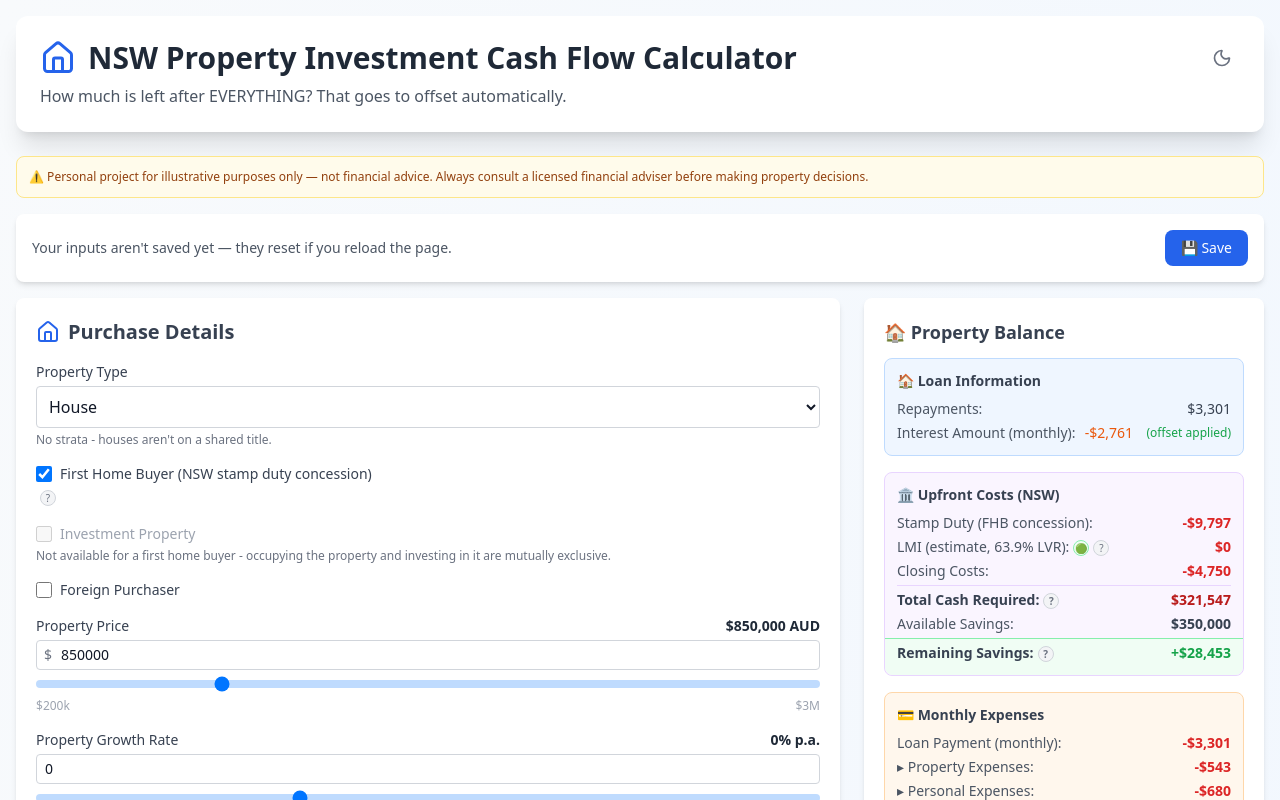
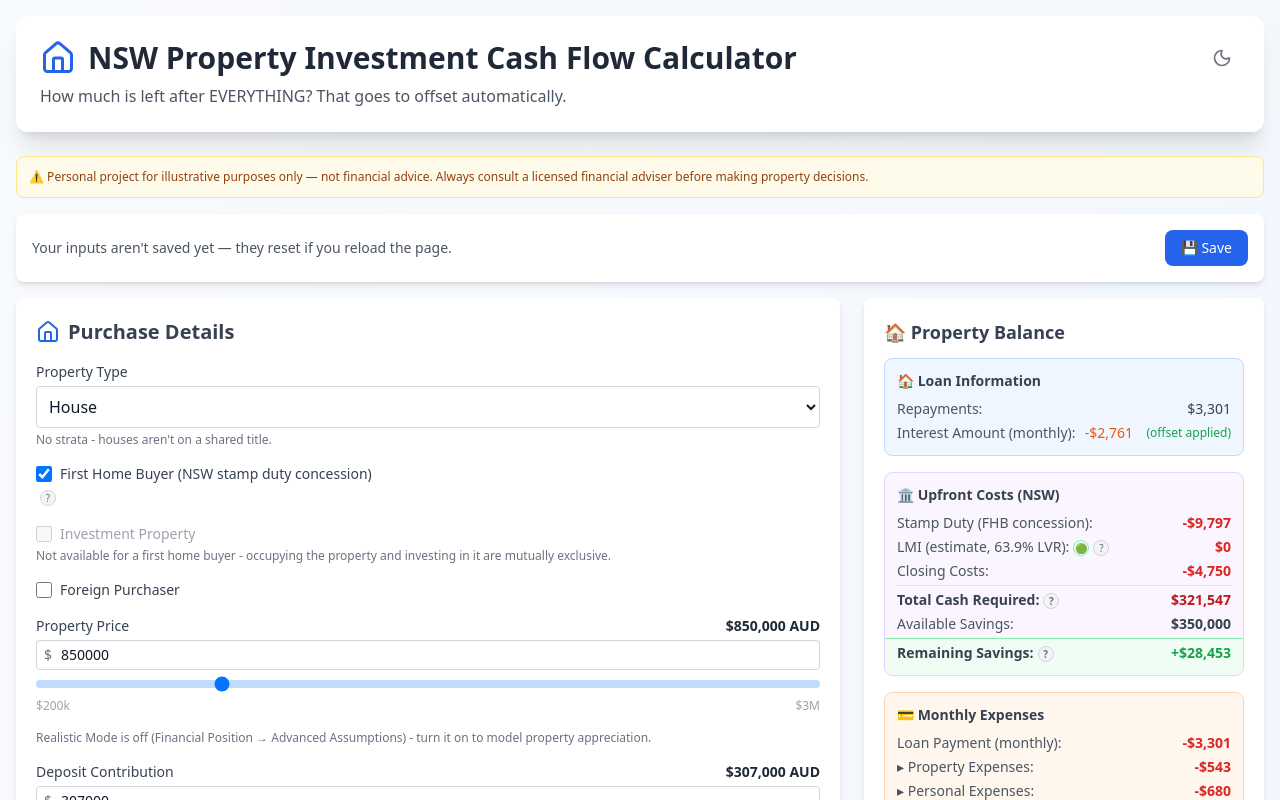
Before and after one commit to CModernel/property-calculator, a React (Vite) app: page / in a window 1280 px wide. Shown: the top 800 px of the page. Built offline with nearby package versions, Linux system fonts and the light colour scheme.

Commit message:
PCALC-79: Realistic Mode UI simplification (default off, hide inert sliders) + collapse bug fix

```diff
--- a/src/App.jsx
+++ b/src/App.jsx
@@ -101,15 +101,16 @@ const PropertyInvestmentCalculator = () => {
   const [propertyPrice, setPropertyPrice] = useState(config.propertyPrice);
   // TODO-100: master switch for the growth/inflation-rate "family" below
   // (Property/Salary/Rent/Expense Growth, Vacancy, Inflation Rate,
-  // Effective Tax Rate) - true (default) means every existing scenario
-  // behaves byte-for-byte identically, since disabling is the NEW
-  // behavior. Turning it off doesn't reset any slider's own stored
-  // value, it just holds each one's EFFECT at 0 - see the
+  // Effective Tax Rate). Turning it off doesn't reset any slider's own
+  // stored value, it just holds each one's EFFECT at 0 - see the
   // `realistic*`-prefixed derived consts below the state declarations.
   // Deliberately excludes Credit Card/Compare Offset vs ETF/Invest in
   // ETFs/Mortgage-Free Age - those are separate opt-in features with
   // their own checkboxes already, not part of this family.
-  const [realisticModeEnabled, setRealisticModeEnabled] = useState(config.realisticModeEnabled ?? true);
+  // TODO-103: defaults to false (simpler mode) for a brand-new session -
+  // every scenario saved since TODO-100 already stores its own explicit
+  // value here, so this only affects sessions with nothing saved yet.
+  const [realisticModeEnabled, setRealisticModeEnabled] = useState(config.realisticModeEnabled ?? false);
   // TODO-102: collapses Financial Position's growth/inflation/opt-in
   // sliders behind an "⚙️ Advanced Assumptions" toggle - purely
   // presentational. See financialPositionAdvancedExpanded below, which
@@ -310,10 +311,16 @@ const PropertyInvestmentCalculator = () => {
   // initializer reading sibling state, and this keeps the raw toggle
   // (what onClick flips, what persists) separate from the derived
   // "is it actually showing" value used for rendering.
+  // TODO-103 flipped realisticModeEnabled's own default to false, so the
+  // "customized away from default" check must flip polarity with it -
+  // realisticModeEnabled (true) is now the non-default value worth
+  // auto-surfacing, not !realisticModeEnabled. Getting this backwards was a
+  // real bug: it permanently forced this section open (since the default,
+  // off, always satisfied `!realisticModeEnabled`), making it uncollapsible.
   const financialPositionAdvancedCustomized =
     savingsInterestRate !== 0 || expenseGrowthRate !== 0 || inflationRate !== 0 ||
     useCreditCard || showOpportunityCost || useEtfInvesting || showMortgageFreeAge ||
-    !realisticModeEnabled;
+    realisticModeEnabled;
   const financialPositionAdvancedExpanded = showFinancialPositionAdvanced || financialPositionAdvancedCustomized;
 
   const incomeAdvancedCustomized =
@@ -1091,6 +1098,7 @@ const PropertyInvestmentCalculator = () => {
                 formatBound={formatCompactMoney}
               />
 
+              {realisticModeEnabled ? (
               <NumberSliderField
                 label="Property Growth Rate"
                 value={propertyGrowthRate}
@@ -1105,6 +1113,9 @@ const PropertyInvestmentCalculator = () => {
               >
                 Annual change in your property's value, compounding monthly - feeds the Timeline Explorer's Projected Equity figure below. 0% (default) keeps the property value fixed at the purchase price. Negative values model a downturn.
               </NumberSliderField>
+              ) : (
+              <p className="text-xs text-gray-500 dark:text-gray-400">Realistic Mode is off (Financial Position → Advanced Assumptions) - turn it on to model property appreciation.</p>
+              )}
 
               <NumberSliderField
                 label="Deposit Contribution"
@@ -1208,7 +1219,7 @@ const PropertyInvestmentCalculator = () => {
                   </InfoTooltip>
                 </label>
                 {!realisticModeEnabled && (
-                  <p className="text-xs text-gray-500 dark:text-gray-400 mt-1">Off - every growth/inflation-rate assumption below is held at 0% for now, regardless of what each slider shows.</p>
+                  <p className="text-xs text-gray-500 dark:text-gray-400 mt-1">Off - the Property/Expense/Salary/Rent Growth, Vacancy, Inflation, and Effective Tax Rate sliders are hidden until you turn this back on.</p>
                 )}
               </div>
 
@@ -1227,6 +1238,7 @@ const PropertyInvestmentCalculator = () => {
                 Annual interest earned on your savings balance (seeded from Remaining Savings, plus whatever isn't sent to the offset each month). 0% (default) means no interest is modeled.
               </NumberSliderField>
 
+              {realisticModeEnabled && (
               <NumberSliderField
                 label="Expense Growth Rate"
                 value={expenseGrowthRate}
@@ -1241,7 +1253,9 @@ const PropertyInvestmentCalculator = () => {
               >
                 Annual growth applied to your Personal and Property Expenses together, compounding inside the simulation - unlike the Inflation Rate below (which only affects the "today's dollars" display), this genuinely changes projected payoff time and total interest. 0% (default) keeps expenses flat.
               </NumberSliderField>
-
+              )}
+
+              {realisticModeEnabled && (
               <NumberSliderField
                 label="Inflation Rate"
                 value={inflationRate}
@@ -1256,6 +1270,7 @@ const PropertyInvestmentCalculator = () => {
               >
                 Shows "Total interest paid" in today's dollars alongside the nominal figure below - a display-only conversion, it doesn't change the loan simulation itself. 0% (default) shows the nominal figure only.
               </NumberSliderField>
+              )}
 
               <div>
                 <label className="flex items-center gap-2 text-sm font-medium text-gray-700 dark:text-gray-200">
@@ -1959,6 +1974,8 @@ const PropertyInvestmentCalculator = () => {
 
               {incomeAdvancedExpanded && (
               <div className="space-y-4 pl-3 border-l-2 border-gray-200 dark:border-gray-700">
+              {realisticModeEnabled ? (
+              <>
               <NumberSliderField
                 label="Salary Growth Rate"
                 value={salaryGrowthRate}
@@ -2018,6 +2035,10 @@ const PropertyInvestmentCalculator = () => {
               >
                 Only affects income sources checked "Gross (pre-tax)" below - converts them to net using this rate. Enter net figures for everything else and leave this at 0% (default, no-op).
               </NumberSliderField>
+              </>
+              ) : (
+              <p className="text-xs text-gray-500 dark:text-gray-400">Realistic Mode is off (Financial Position → Advanced Assumptions) - turn it back on to access Salary/Rent Growth, Vacancy, and Effective Tax Rate.</p>
+              )}
               </div>
               )}
 
```
Also changed, not shown: 1 other file (tests, documents, lock files or other folders).
